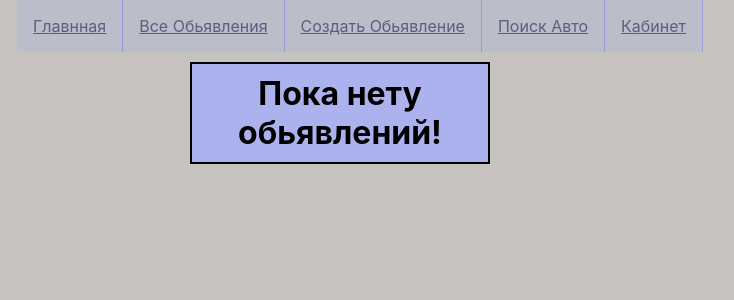
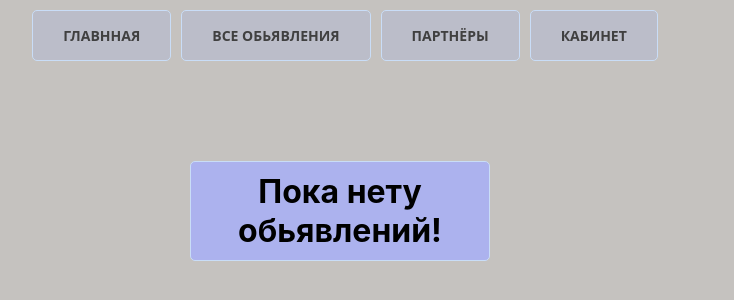
Before and after one commit to kayfec/react-auto-marketplace, a React (Create React App) app: page /View in a window 1280 px wide. Shown: the top 300 px of the page, without its empty margins (300-1034 px from the left). Built offline with nearby package versions, Linux system fonts and the light colour scheme.

Commit message:
Initial commit

```diff
--- a/src/App.css
+++ b/src/App.css
@@ -2,22 +2,10 @@
   text-align: center;
 }
 
+body {
+  margin:0;
+}
 
-/*
-.App-header {
-  background-color: #282c34;
-  min-height: 100vh;
-  display: flex;
-  flex-direction: column;
-  align-items: center;
-  justify-content: center;
-  font-size: calc(10px + 2vmin);
-  color: white;
-} */
-
-/*
-@import url(https://fonts.googleapis.com/css?family=Lora);
-body {margin:0;} */
 h2 {
   font-family: monospace;
   color: #606060;
@@ -40,15 +28,91 @@ nav {
   margin: 0 auto 30px;
 }
 
-.mainMenu li {
-    display: inline-block;
-  }
-  .mainMenu a {
+  .main-menu a {
     padding: 1em;
     display: block;
     color: #5b5e7e;
-    border-right: 1px solid #979dd7;
-    background: rgba(164, 174, 221, 0.3);
   }
-  .mainMenu a:hover {background: #979dd7
+  .main-menu li:hover {background: #979dd7
   }
+
+
+
+  /*need*/
+
+nav {
+  display: table;
+  margin: 0 auto;
+}
+nav ul {
+  list-style: none;
+  margin: 0;
+  padding: 0;
+}
+.main-menu {
+  display: flex;
+  padding: 0;
+  justify-content: center;
+  align-items: center;
+  flex-wrap: wrap;
+  margin-bottom: 100px;
+  margin-top:10px;
+}
+
+
+.main-menu:after {
+  content: "";
+  display: table;
+  clear: both;
+}
+.main-menu > li {
+  position: relative;
+  font-family: 'Open Sans', sans-serif;
+  background: rgba(164, 174, 221, 0.3);
+  margin-left:10px;
+  border: 1px solid #c9ddf7;
+  border-radius: 5px;
+
+}
+.main-menu > li > a {
+  text-transform: uppercase;
+  font-size: 14px;
+  font-weight: bold;
+  color: #404040;
+  padding: 15px 30px;
+}
+.main-menu li a:hover { color: #D5B45B; }
+.submenu-link:after {
+  font-family: "FontAwesome";
+  color: inherit;
+  margin-left: 10px;
+}
+.submenu {
+  background: rgba(164, 174, 221, 0.3);
+  position: absolute;
+  left: 0;
+  top: 100%;
+  z-index: 5;
+  opacity: 0;
+  transform: scaleY(0);
+  transform-origin: 0 0;
+  transition: .5s ease-in-out;
+  padding: 0;
+  width: 100%;
+  border: 1px solid #c9ddf7;
+  border-radius: 5px;
+
+}
+.submenu a {
+  color: white;
+  text-align: left;
+  padding: 0 10px 0 10px;
+  font-size: 13px;
+
+}
+.submenu li:last-child a { border-bottom: none; }
+.main-menu > li:hover .submenu {
+  opacity: 1;
+  width: 100%;
+  transform: scaleY(1);
+}
--- a/src/App.js
+++ b/src/App.js
@@ -107,12 +107,31 @@ class App extends Component {
     return (
         <Router>
           <div className="App">
-            <ul className="mainMenu">
-              <li><Link to="/">Главнная</Link></li>
-              <li><Link to="/View">Все Обьявления</Link></li>
+            <ul className="main-menu">
+              <li className="home"><Link to="/">Главнная</Link></li>
+              <li><Link to="/View">Все Обьявления</Link>
+                <ul className="submenu">
                   <li><Link to="/AddAnnouncement">Создать Обьявление</Link></li>
                   <li><Link to="/Announcement">Поиск Авто</Link></li>
+                  <li><a href="">поиск авто по пар-м</a></li>
+                </ul>
+              </li>
+
+              <li><a href="">Партнёры</a>
+                <ul className="submenu">
+                  <li><a href="https://allcars.com/">allCars</a></li>
+                  <li><a href="https://auto.ria.com/">Autor1a</a></li>
+                  <li><a href="">Сервис Авто</a></li>
+                </ul>
+              </li>
+
+              <li> <a href="" className="submenu-link">Кабинет</a>
+                <ul className="submenu">
+                <li><a href="">Создать анкету</a></li>
+                <li><a href="">просотреть анкеты</a></li>
                 <li><Link to="/ConnectForm">Кабинет</Link></li>
+                </ul>
+              </li>
             </ul>
 
             <Switch>
@@ -131,7 +150,10 @@ class App extends Component {
               />
               <Route path="/ConnectForm" render={() => <ConnectForm
                   viewInfo={this.state.curentViewItem} closeClick={this.closeViewClick}
-                  render={()=><RegisterForm RegisterForm={this.props.curentViewItem} onChangeUser={this.props.handleChange} closeClick={this.closeViewClick}
+                  render={()=>
+                      <RegisterForm RegisterForm={this.props.curentViewItem}
+                                    onChangeUser={this.props.handleChange}
+                                    closeClick={this.closeViewClick}
                                     onSave={this.onAdd}
                                     user = {this.state.curentEditItem}
                       />}
--- a/src/coponents/ConnectForm.js
+++ b/src/coponents/ConnectForm.js
@@ -1,6 +1,7 @@
 import React from 'react';
 import './css/ConnectForm.css';
 import {RegisterForm} from "./RegisterForm";
+import {store} from '../reducers/actions';
 
 export class ConnectForm extends React.Component {
 
@@ -44,7 +45,7 @@ export class ConnectForm extends React.Component {
                             <h2 className='Reg'>Регистрация учётной записи</h2>
                             <a className="close" onClick={this.onChange}>&times;</a>
                             <div className="content">
-                                <RegisterForm onClick={this.props.createClick}/>
+                                <RegisterForm />
                             </div>
                         </div>
                     </div>
--- a/src/coponents/RegisterForm.js
+++ b/src/coponents/RegisterForm.js
@@ -37,7 +37,7 @@ export class RegisterForm extends React.Component {
                 phone: '',
             },
         });
-    };
+    }
 
     handleChange(event, name){
         let value = event.target.value
--- a/src/coponents/View.js
+++ b/src/coponents/View.js
@@ -48,7 +48,7 @@ export class View extends React.Component{
         if (this.props.items) {
             views = this.props.items.map(
                 (item) => (
-                    this.state.editingId == item.id
+                    this.state.editingId === item.id
                         ?
                         <form className='box' key={item.id} onSubmit={this.onSubmit}>
                             <div className="item" > * Фото <input type="file" ref={el=> this.images = el} defaultValue={item.images}/></div>
--- a/src/coponents/css/AddAnnouncement.css
+++ b/src/coponents/css/AddAnnouncement.css
@@ -2,10 +2,11 @@
     background: #acb2ee;
     width: 300px;
     padding: 10px;
-    border: 2px solid #000;
     -moz-box-sizing: border-box;
     box-sizing: border-box;
     margin: auto;
+    border: 1px solid #c9ddf7;
+    border-radius: 5px;
 }
 input {
     background: #979dd7;
--- a/src/coponents/css/Announcement.css
+++ b/src/coponents/css/Announcement.css
@@ -1,12 +1,13 @@
 .box {
-    background: #acb2ee; /* Цвет фона */
-    width: 300px; /* Ширина блока */
-    padding: 10px; /* Поля */
-    border: 2px solid #000; /* Параметры рамки */
-    -moz-box-sizing: border-box; /* Для Firefox */
-    box-sizing: border-box; /* Ширина блока с полями */
+    background: #acb2ee;
+    width: 300px;
+    padding: 10px;
+    -moz-box-sizing: border-box;
+    box-sizing: border-box;
     margin: auto;
+    border: 1px solid #c9ddf7;
+    border-radius: 5px;
 }
 input {
-    background: #979dd7; /* Цвет фона */
+    background: #979dd7;
 }
--- a/src/coponents/css/ConnectForm.css
+++ b/src/coponents/css/ConnectForm.css
@@ -1,14 +1,15 @@
 .login {
-    background: #acb2ee; /* Цвет фона */
-    width: 300px; /* Ширина блока */
-    padding: 10px; /* Поля */
-    border: 2px solid #000; /* Параметры рамки */
-    -moz-box-sizing: border-box; /* Для Firefox */
-    box-sizing: border-box; /* Ширина блока с полями */
+    background: #acb2ee;
+    width: 300px;
+    padding: 10px;
+    -moz-box-sizing: border-box;
+    box-sizing: border-box;
     margin: auto;
+    border: 1px solid #c9ddf7;
+    border-radius: 5px;
    }
 input {
-    background: #979dd7; /* Цвет фона */
+    background: #979dd7;
 }
 
 /*popup */
--- a/src/coponents/css/Home.css
+++ b/src/coponents/css/Home.css
@@ -13,11 +13,13 @@
 .item img {
     max-width: 200px;
     max-height: 100px;
+    border: 1px solid #c9ddf7;
+    border-radius: 5px;
 
 }
 
 OwlCarousel.navText {
-    size: 10pix
+    size: 15cm;
 }
 
 .TOP {
--- a/src/coponents/css/RegisterForm.css
+++ b/src/coponents/css/RegisterForm.css
@@ -5,12 +5,13 @@
     left: 0;
     right: 0;
     background: rgba(0, 0, 0, 0.7);
+    border: 1px solid #c9ddf7;
+    border-radius: 5px;
 }
 
 .popup2 {
     margin: 70px auto;
     padding: 20px;
-    /* background: #fff; */
     background-color:  rgba(105, 104, 95, 0.932);
     border-radius: 5px;
     width: 500px;
--- a/src/coponents/css/View.css
+++ b/src/coponents/css/View.css
@@ -1,14 +1,14 @@
 .box {
-    background: #acb2ee; /* Цвет фона */
-    width: 300px; /* Ширина блока */
-    padding: 10px; /* Поля */
-    margin-top: 10px; /* Отступ сверху */
-    border: 2px solid #000; /* Параметры рамки */
-    -moz-box-sizing: border-box; /* Для Firefox */
-    box-sizing: border-box; /* Ширина блока с полями */
-    overflow: hidden;
+    background: #acb2ee;
+    width: 300px;
+    padding: 10px;
+    margin-top: 10px;
+    -moz-box-sizing: border-box;
+    box-sizing: border-box;
     margin-left: auto;
     margin-right: auto;
+    border: 1px solid #c9ddf7;
+    border-radius: 5px;
    }
 
 .mass {
--- a/src/index.css
+++ b/src/index.css
@@ -13,3 +13,7 @@ code {
   font-family: source-code-pro, Menlo, Monaco, Consolas, "Courier New",
     monospace;
 }
+a {
+  text-decoration: none !important;
+  text-align: center !important;
+}
```
Lines whose indentation alone changed are shown as unchanged.
